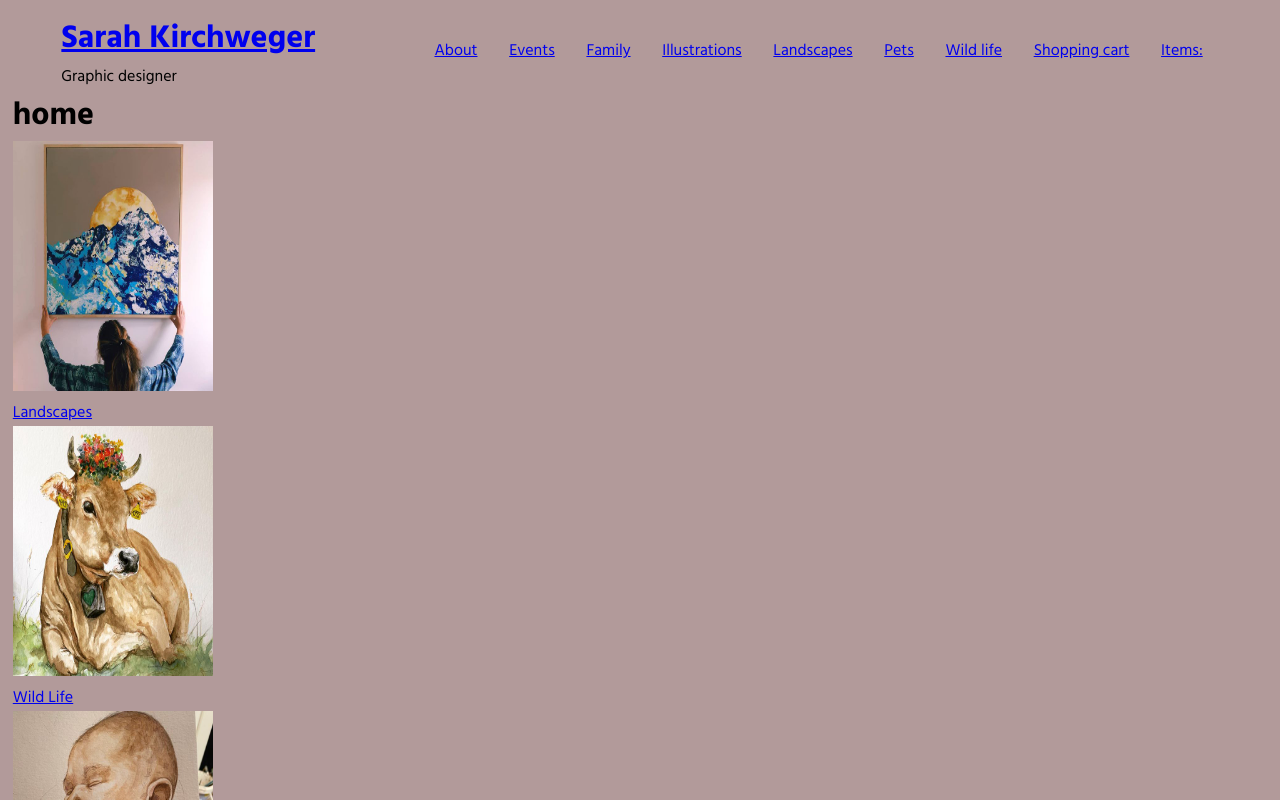
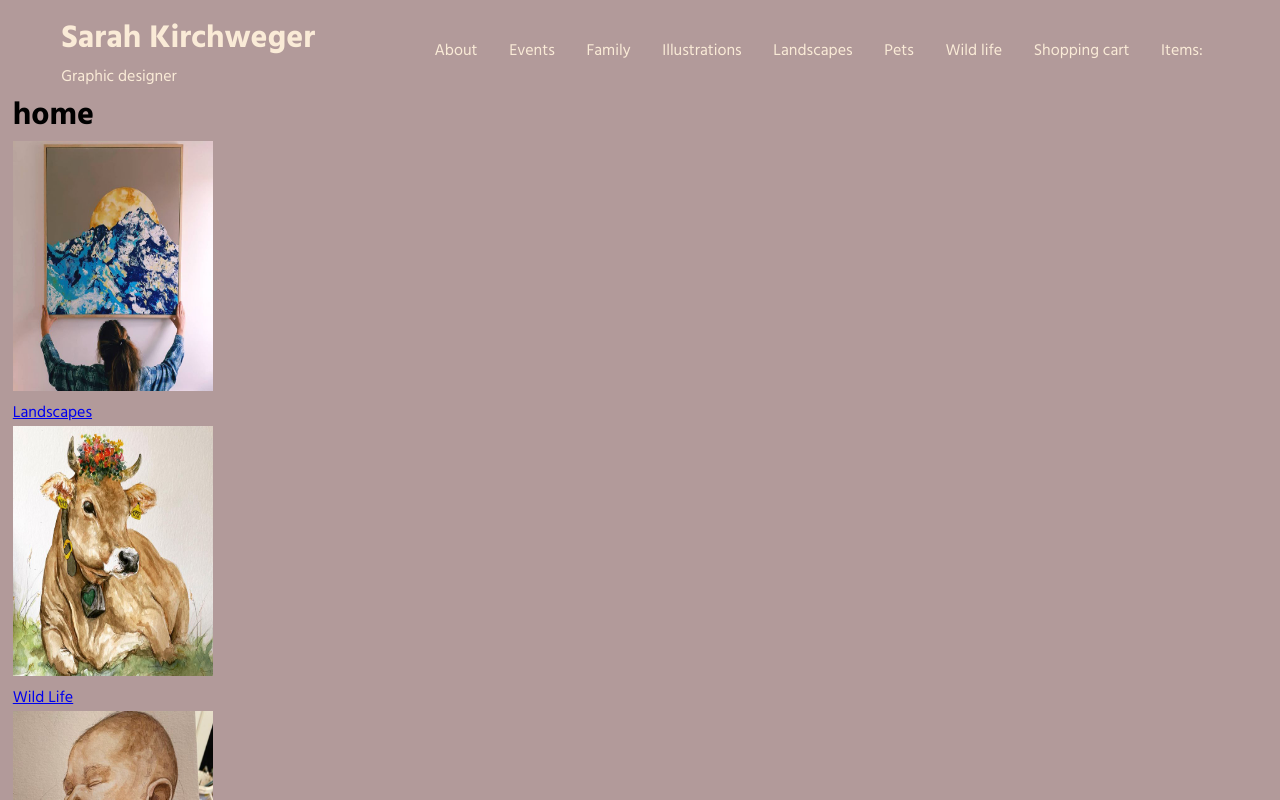
Before and after one commit to Gilsabo/nejxt.js-ecommerce-store, a Next.js app: page / in a window 1280 px wide. Shown: the top 800 px of the page. Built offline with nearby package versions, Linux system fonts and the light colour scheme; no server answers.

Commit message:
Change divs in order to align nav

```diff
--- a/app/layout.js
+++ b/app/layout.js
@@ -26,10 +26,10 @@ export default function RootLayout({ children }) {
       <body>
         <div className={styles.navContainer}>
           <div>
-            <Link href="/">
+            <Link className={styles.title} href="/">
               <h1>Sarah Kirchweger</h1>
             </Link>
-            <p>Graphic designer</p>
+            <p className={styles.title}>Graphic designer</p>
           </div>
           <nav className={styles.navigationLinks}>
             <Link href="/about">About</Link>
--- a/app/layout.module.css
+++ b/app/layout.module.css
@@ -4,9 +4,34 @@
   align-items: center;
 }
 
+.containterTitle {
+  text-align: center;
+}
+
+.title {
+  text-decoration: none;
+  color: antiquewhite;
+}
 .navigationLinks {
   display: flex;
   margin-left: 0.4rem;
   justify-content: space-around;
   width: 50rem;
 }
+
+.navigationLinks > a {
+  text-decoration: none;
+  color: antiquewhite;
+}
+.navigationLinks > a:hover {
+  color: white;
+}
+
+.navigationLinks > header > a {
+  text-decoration: none;
+  color: antiquewhite;
+}
+
+.navigationLinks > header > a:hover {
+  color: white;
+}
```
